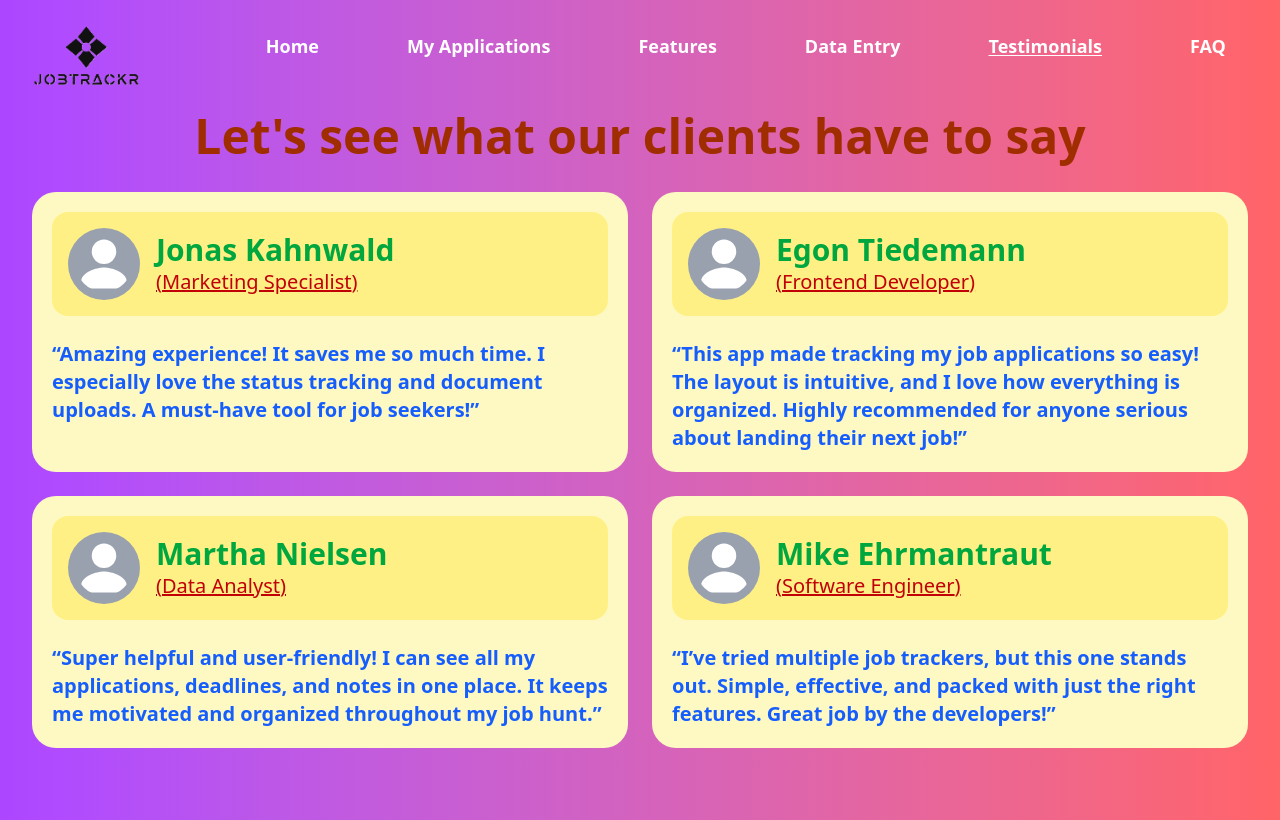
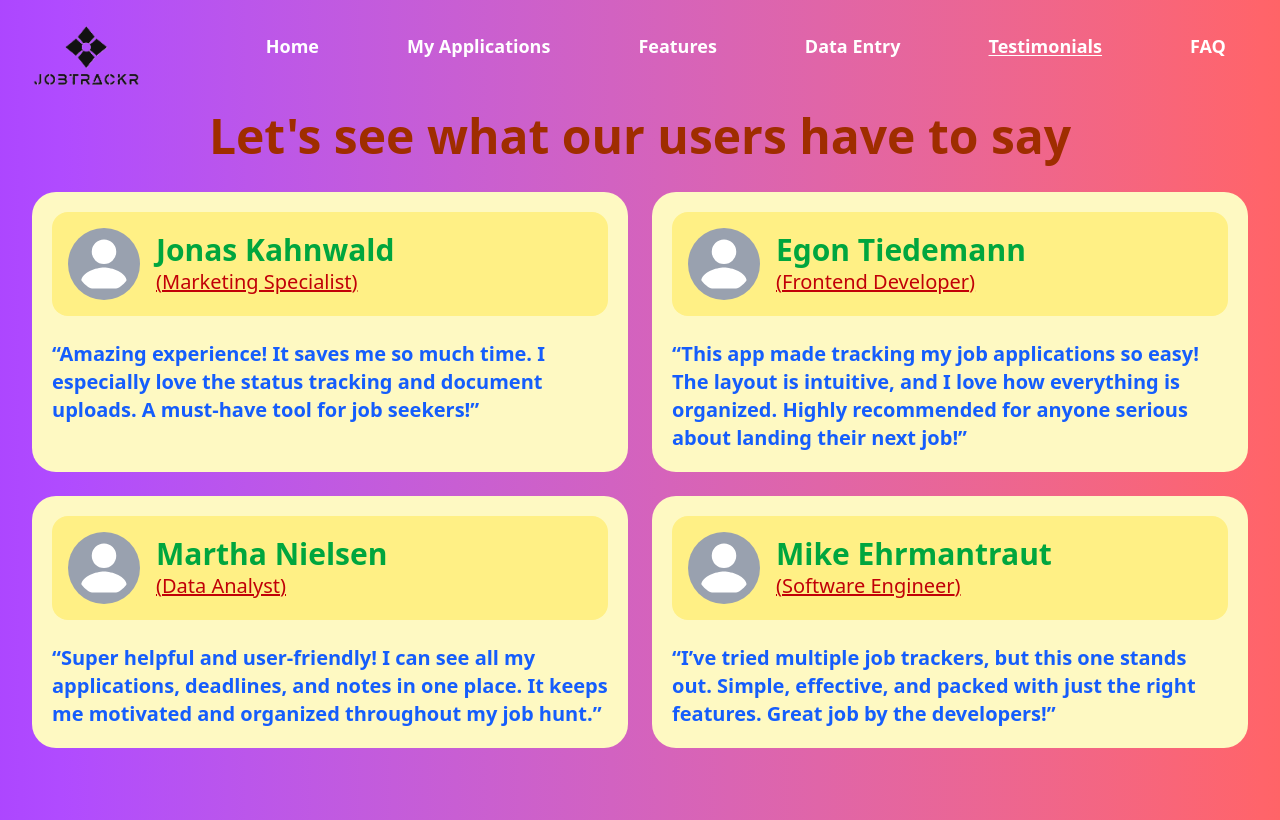
Before and after one commit to samantasubedi/Job-application-tracker, a React (Vite) app: page /testimonials in a window 1280 px wide. Built offline with nearby package versions, Linux system fonts and the light colour scheme.

Commit message:
commit for redeployment

```diff
--- a/src/Testimonials.jsx
+++ b/src/Testimonials.jsx
@@ -15,7 +15,7 @@
         </div>
 
         <div className="text-center font-bold text-2xl md:text-5xl text-orange-800 px-4">
-          Let's see what our clients have to say
+          Let's see what our users have to say
         </div>
 
         <div className="grid grid-cols-1 md:grid-cols-2 gap-4 md:gap-6 p-4 md:p-8">
```
